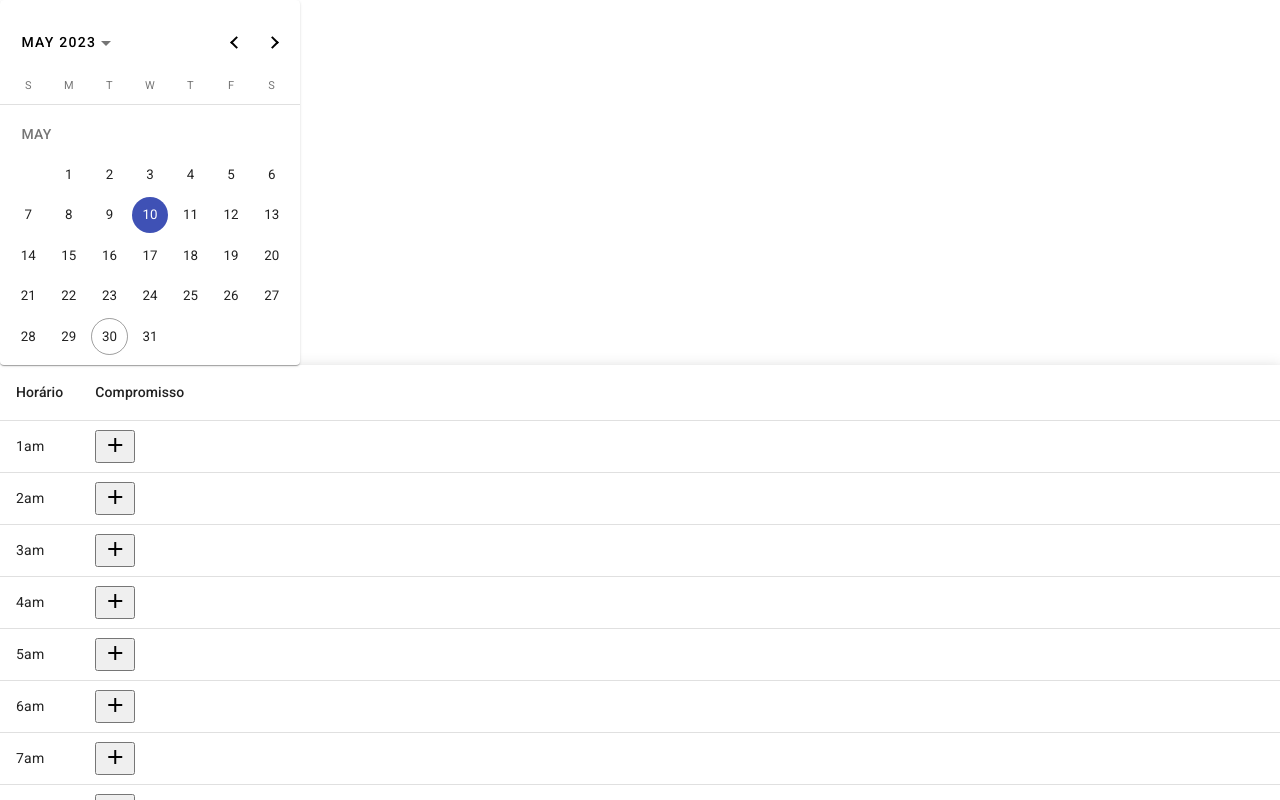
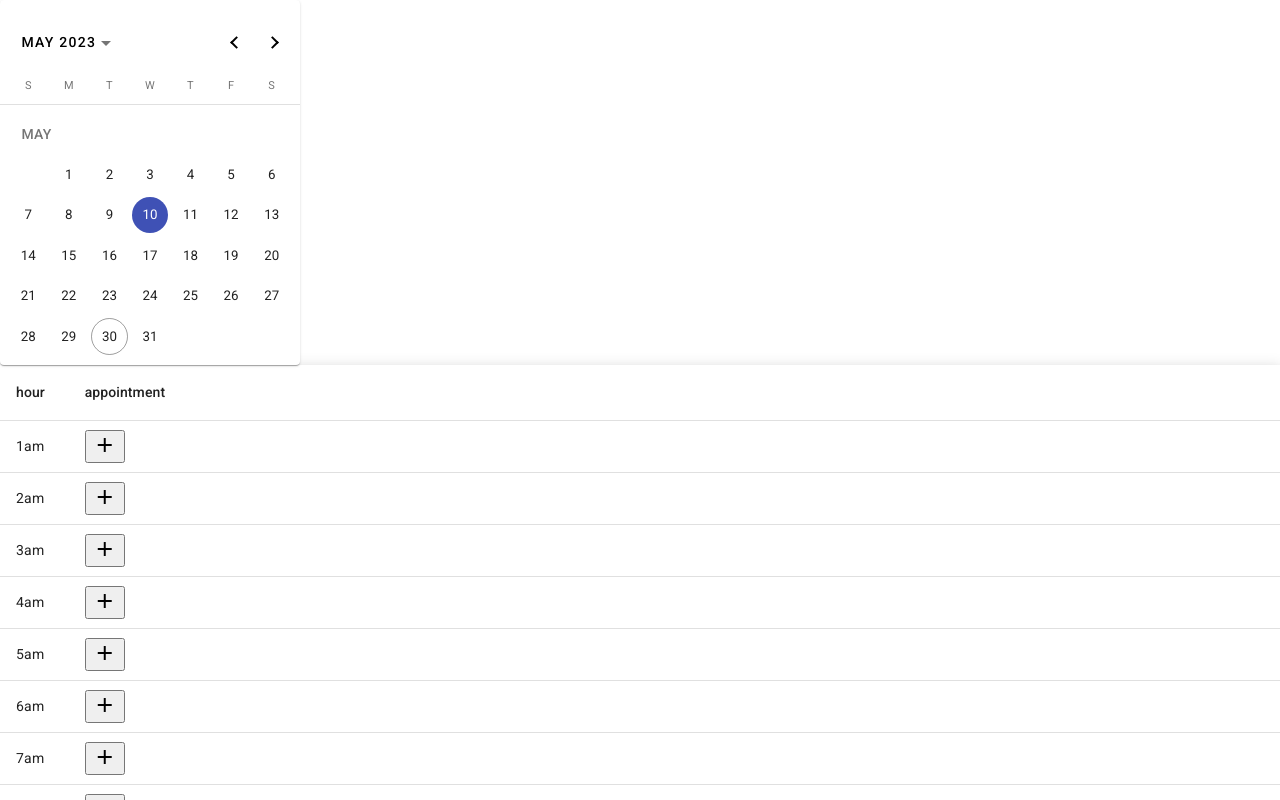
Before and after one commit to zanondev/simple-calendar-angular, an Angular app: page / in a window 1280 px wide. Both pictures are taken after a click on the button "10". Shown: the top 800 px of the page. Built offline with nearby package versions, Linux system fonts and the light colour scheme.

Commit message:
feat: deixando em ingles

```diff
--- a/src/app/calendar/calendar.component.css
+++ b/src/app/calendar/calendar.component.css
@@ -7,6 +7,6 @@
   background-color: rgba(0, 0, 0, 0.04);
 }
 
-.mat-column-horario {
+.mat-column-hour {
   width: 1%;
 }
--- a/src/app/calendar/calendar.component.html
+++ b/src/app/calendar/calendar.component.html
@@ -2,22 +2,22 @@
   <mat-calendar [(selected)]="selectedDate" (selectedChange)="onDateSelected($event)"></mat-calendar>
 </mat-card>
 
-<div *ngIf="selectedDate" class="horarios">
+<div *ngIf="selectedDate" class="hours">
   <table mat-table [dataSource]="time" class="mat-elevation-z8">
-    <ng-container matColumnDef="horario" class="horario">
-      <th mat-header-cell *matHeaderCellDef>Horário</th>
-      <td mat-cell *matCellDef="let horario" class="hoverable">{{ horario }}</td>
+    <ng-container matColumnDef="hour" class="hour">
+      <th mat-header-cell *matHeaderCellDef>hour</th>
+      <td mat-cell *matCellDef="let hour" class="hoverable">{{ hour }}</td>
     </ng-container>
-    <ng-container matColumnDef="compromisso">
-      <th mat-header-cell *matHeaderCellDef>Compromisso</th>
-      <td mat-cell *matCellDef="let horario" class="hoverable">
-        <span class="compromisso hoverable" *ngIf="appointments[horario]">
-          {{ appointments[horario] }}
-          <button mat-icon-button color="primary" (click)="removeAppointment(horario)">
+    <ng-container matColumnDef="appointment">
+      <th mat-header-cell *matHeaderCellDef>appointment</th>
+      <td mat-cell *matCellDef="let hour" class="hoverable">
+        <span class="appointment hoverable" *ngIf="appointments[hour]">
+          {{ appointments[hour] }}
+          <button mat-icon-button color="primary" (click)="removeAppointment(hour)">
             <mat-icon>close</mat-icon>
           </button>
         </span>
-        <button mat-icon-button color="primary" *ngIf="!appointments[horario]" (click)="openFormDialog(horario)">
+        <button mat-icon-button color="primary" *ngIf="!appointments[hour]" (click)="openFormDialog(hour)">
           <mat-icon>add</mat-icon>
         </button>
       </td>
--- a/src/app/calendar/calendar.component.ts
+++ b/src/app/calendar/calendar.component.ts
@@ -16,7 +16,7 @@ export class CalendarComponent {
   selectedDate?: Date;
   time: string[];
   appointments: { [key: string]: string } = {};
-  displayedColumns: string[] = ['horario', 'compromisso'];
+  displayedColumns: string[] = ['hour', 'appointment'];
 
   constructor(public dialog: MatDialog) {
     this.time = [];
@@ -30,20 +30,20 @@ export class CalendarComponent {
     }
   }
 
-  openFormDialog(horario: string) {
+  openFormDialog(hour: string) {
     const dialogRef = this.dialog.open(FormDialogComponent, {
       width: '250px',
-      data: { title: this.appointments[horario] || '' }
+      data: { title: this.appointments[hour] || '' }
     });
 
     dialogRef.afterClosed().subscribe(result => {
       if (result) {
-        this.appointments[horario] = result;
+        this.appointments[hour] = result;
       }
     });
   }
 
-  removeAppointment(horario: string) {
-    delete this.appointments[horario];
+  removeAppointment(hour: string) {
+    delete this.appointments[hour];
   }
 }
--- a/src/app/form-dialog/form-dialog.component.ts
+++ b/src/app/form-dialog/form-dialog.component.ts
@@ -14,7 +14,7 @@ export class FormDialogComponent {
   ) {}
 
   onSaveClick(): void {
-    // Lógica para salvar o título do compromisso
+    // Lógica para salvar o título do appointment
     // Pode ser uma chamada a um serviço ou manipulação local dos dados
     this.dialogRef.close(this.data.title);
   }
```
